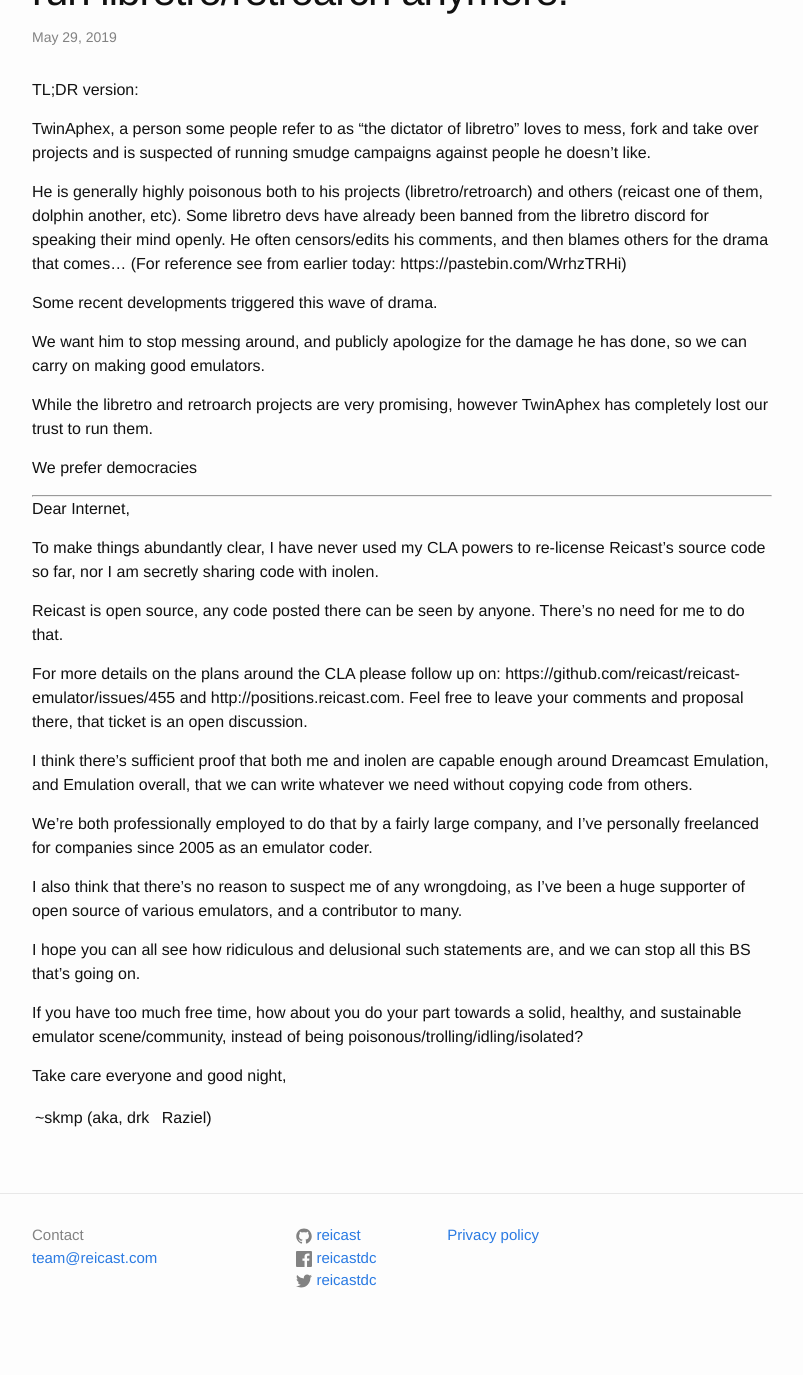
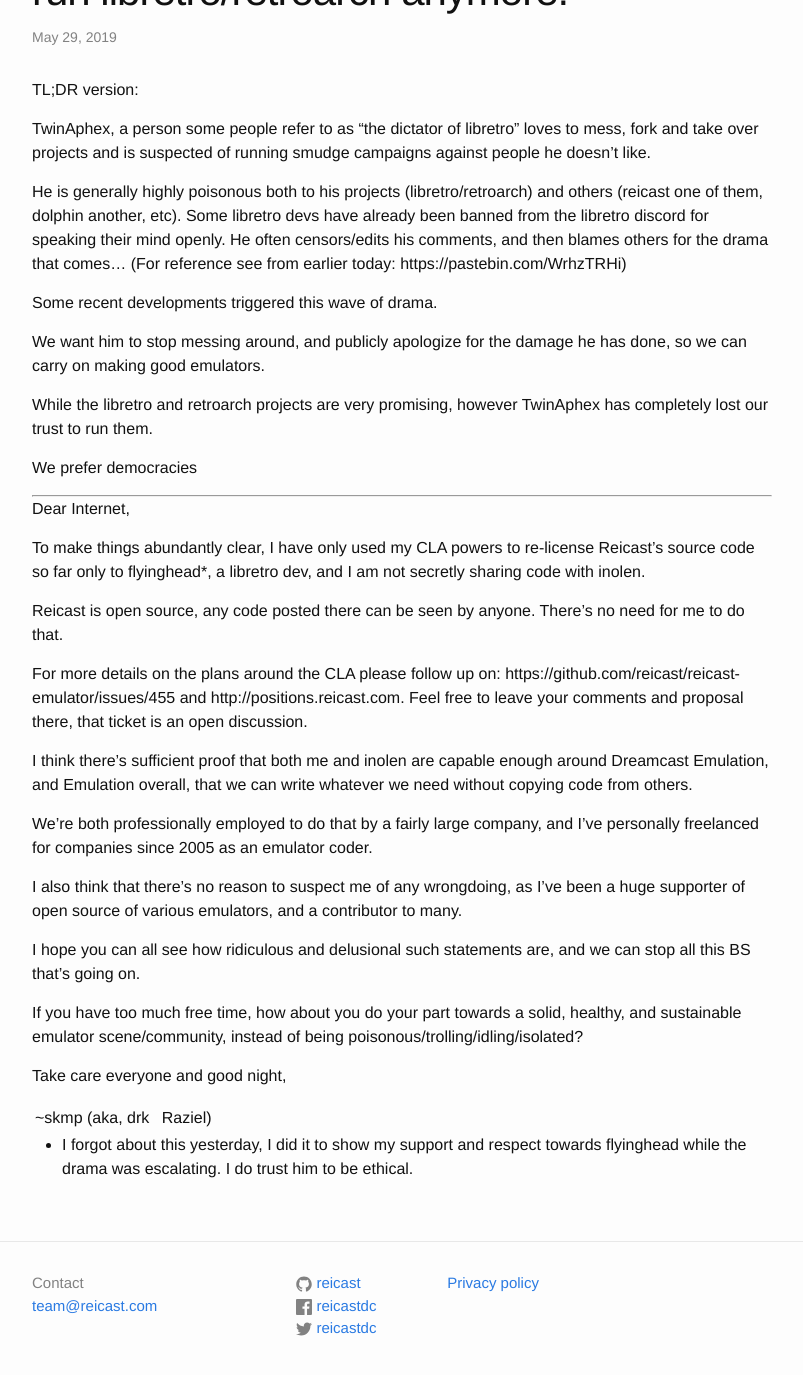
Before and after one commit to skmp/reicast.com, a Jekyll site: the page built from _posts/2019-05-30-lets-create-a-healthy-community.md, in a window 1280 px wide and 1400 px high, scrolled down 278 px. Shown: the top 1375 px of the window, without its empty margins (238-1041 px from the left). Built offline with Jekyll 4.4.1, drawn with Linux system fonts in a browser that asks for light colours; a script that is not in the unit is left out; comment, search, counter and statistics services are not loaded; before the commit the page ends 1630 px from its top, so only the background shows below that.

Commit message:
Update 2019-05-30-lets-create-a-healthy-community.md
Oops, forgot I did use my CLA powers to aid @flyinghead and hoping to prevent escalation that. My bad. Updated to reflect that.

```diff
--- a/_posts/2019-05-30-lets-create-a-healthy-community.md
+++ b/_posts/2019-05-30-lets-create-a-healthy-community.md
@@ -23,7 +23,7 @@
 
 Dear Internet,
 
-To make things abundantly clear, I have never used my CLA powers to re-license Reicast's source code so far, nor I am secretly sharing code with inolen.
+To make things abundantly clear, I have only used my CLA powers to re-license Reicast's source code so far only to flyinghead*, a libretro dev, and I am not secretly sharing code with inolen.
 
 Reicast is open source, any code posted there can be seen by anyone. There's no need for me to do that.
 
@@ -42,3 +42,5 @@
 Take care everyone and good night,
 
 ~skmp (aka, drk||Raziel)
+
+* I forgot about this yesterday, I did it to show my support and respect towards flyinghead while the drama was escalating. I do trust him to be ethical.
```
